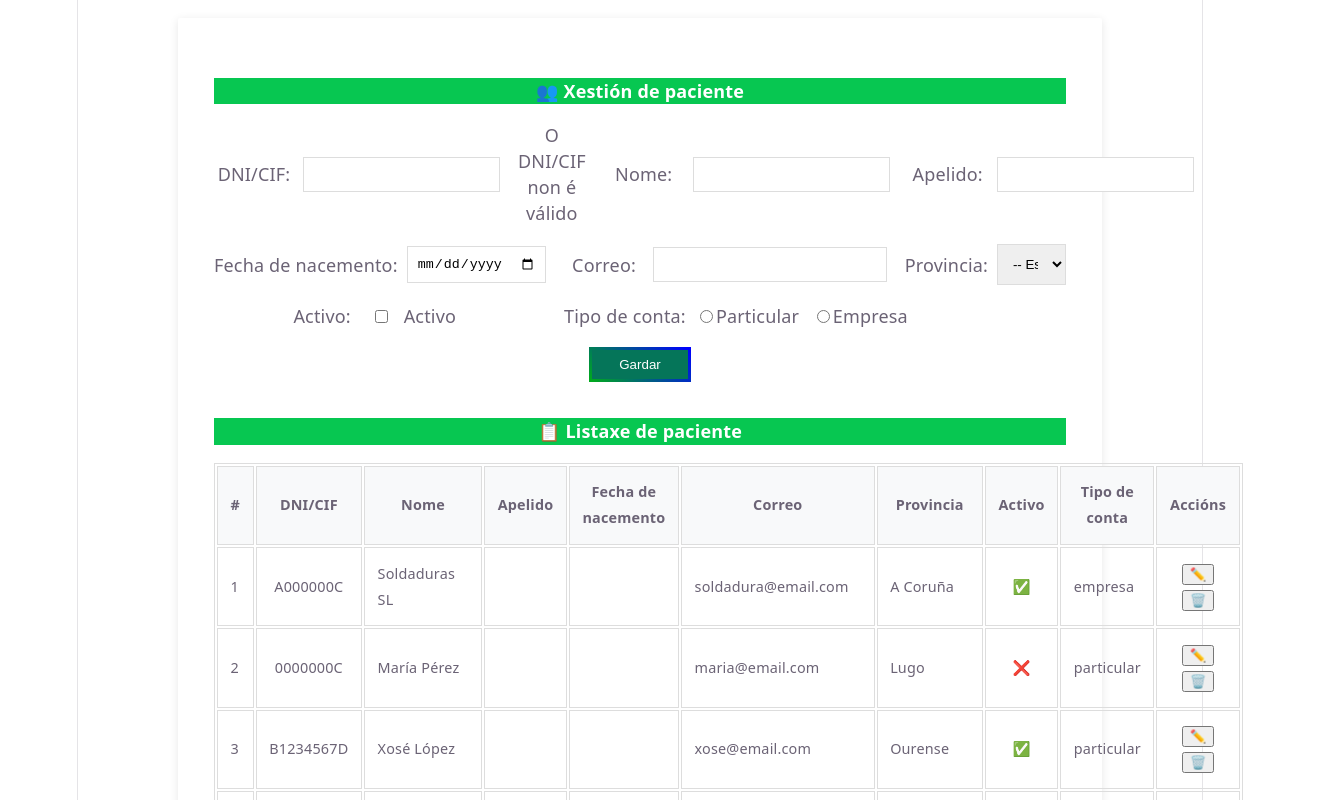
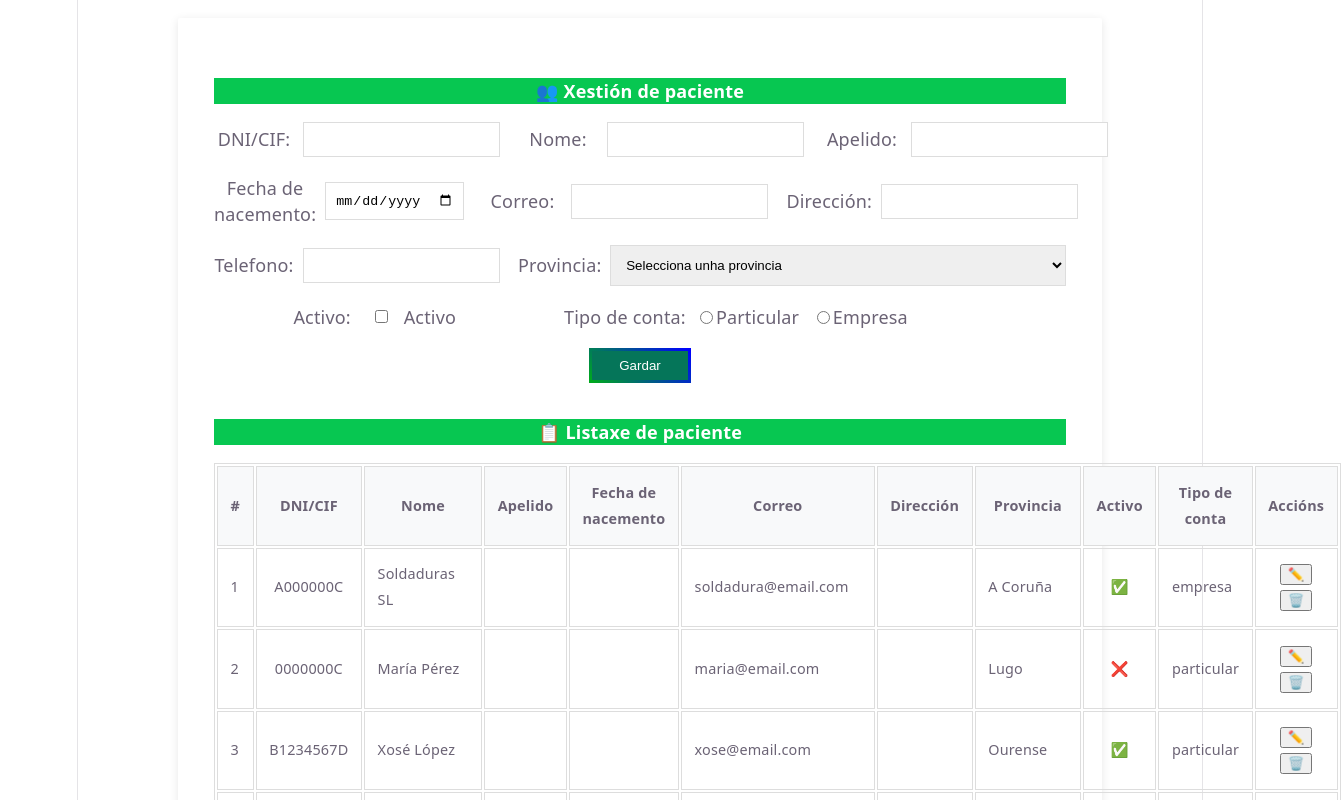
Before and after one commit to h0rge/lagoalvarez, a Vue app: page / in a window 1280 px wide. Shown: the top 800 px of the page, 1341 px wide, since content can reach past the window. Built offline with nearby package versions, Linux system fonts and the light colour scheme.

Commit message:
Corregir nombre y apellidos, campos telefono y direccion añadidos

```diff
--- a/src/components/xestionusuarios.vue
+++ b/src/components/xestionusuarios.vue
@@ -5,18 +5,33 @@
       <div class="fila">
         <div class="campo campo-dni">
           <label>DNI/CIF:</label>
-          <input v-model="novoPaciente.dni" type="text" required style="text-align: center;" />
+          <input v-model="novoPaciente.dni"
+            v-on:input="novoPaciente.dni = novoPaciente.dni.toUpperCase()"
+            type="text" required style="text-align: center;" />
         </div>
-        <div v-if="validarDni">
+        <div
+          v-if="novoPaciente.dni !== '' && (!validarDni() || !validarDni2())"
+          class="error-message"
+          >
           <p class="error">O DNI/CIF non é válido</p>
         </div>
         <div class="campo campo-nome">
           <label>Nome:</label>
-          <input v-model="novoPaciente.nome" type="text" required />
+          <input
+            v-model="novoPaciente.nome"
+            type="text"
+            @keyup.enter="corrixirNome()"
+            @blur="corrixirNome()"
+            required />
         </div>
         <div class="campo campo-apelido">
           <label>Apelido:</label>
-          <input v-model="novoPaciente.apelido" type="text" required />
+          <input
+          v-model="novoPaciente.apelido"
+          type="text"
+          @keyup.enter="corrixirApelido()"
+          @blur="corrixirApelido()"
+          required />
         </div>
       </div>
       <div class="fila">
@@ -28,14 +43,30 @@
           <label>Correo:</label>
           <input v-model="novoPaciente.correo" type="email" required />
         </div>
+        <div class="campo campo-dirección">
+          <label>Dirección:</label>
+          <input v-model="novoPaciente.direccion" type="text" required />
+        </div>
+      </div>
+      <div class="fila">
+        <div class="campo campo-telefono">
+          <label>Telefono:</label>
+          <input
+          v-model="novoPaciente.telefono"
+          type="text"
+          required />
+        </div>
         <div class="campo campo-provincia">
           <label>Provincia:</label>
-          <select v-model="novoPaciente.provincia">
-            <option value="">-- Escolle unha provincia --</option>
-            <option>A Coruña</option>
-            <option>Lugo</option>
-            <option>Ourense</option>
-            <option>Pontevedra</option>
+          <select v-model="novoPaciente.provincia" required>
+            <option value="">Selecciona unha provincia</option>
+            <option
+            v-for="provincia in provincias"
+            :key="provincia.id"
+            :value="provincia.nombre"
+          >
+              {{ provincia.nombre }}
+            </option>
           </select>
         </div>
       </div>
@@ -75,6 +106,7 @@
           <th>Apelido</th>
           <th>Fecha de nacemento</th>
           <th>Correo</th>
+          <th>Dirección</th>
           <th>Provincia</th>
           <th>Activo</th>
           <th>Tipo de conta</th>
@@ -89,6 +121,7 @@
           <td>{{ u.apelido }}</td>
           <td>{{ u.fechaNacemento }}</td>
           <td>{{ u.correo }}</td>
+          <td>{{ u.direccion }}</td>
           <td>{{ u.provincia }}</td>
           <td style="text-align: center;">{{ u.activo ? "✅" : "❌" }}</td>
           <td>{{ u.tipoCuenta }}</td>
@@ -108,6 +141,7 @@
 /// Zona de declaracións
 import { ref, reactive, onMounted } from 'vue'
 
+const provincias = ref([])
 const paciente = ref([])  //almacena la lista de paciente e os seus cambios
 
 const novoPaciente = reactive({
@@ -115,6 +149,7 @@ const novoPaciente = reactive({
   nome: "",
   apelido: "",
   correo: "",
+  direccion: "",
   provincia: "",
   activo: false,
   tipoCuenta: ""
@@ -129,11 +164,21 @@ onMounted(() => {       //sempre se cargan estos paciente de exemplo ao iniciar
     { dni: "B1234567D", nome: "Xosé López", correo: "xose@email.com", provincia: "Ourense", activo: true, tipoCuenta: "particular" },
     { dni: "C9876543E", nome: "Construcións Modernas", correo: "construcion@email.com", provincia: "Pontevedra", activo: true, tipoCuenta: "empresa" }
   ]
+
+  provincias.value = [
+    { id: "1", nombre: "A Coruña" },
+    { id: "2", nombre: "Lugo" },
+    { id: "3", nombre: "Ourense" },
+    { id: "4", nombre: "Pontevedra" }
+  ]
 })
 
 /// Zona de métodos ou funcións
 
 function gardarPaciente() {
+  if (!validarDni() || !validarDni2()) {
+    return;
+  }
   paciente.value.push({ ...novoPaciente })  //engade o novo paciente á lista (copia do obxecto)
   Object.assign(novoPaciente, { dni: "", nome: "", correo: "", provincia: "", activo: false, tipoCuenta: "" }) //reinicia o formulario
 }
@@ -152,19 +197,45 @@ function editarPaciente(index) {
 
 function validarDni() {
   const dniregex = /^[0-9]{8}[A-Z]$/; // Expresión regular para validar el formato del DNI
-  return dniregex.test(novoPaciente.dni);
+  return dniregex.test(novoPaciente.dni.toUpperCase());
 }
 
 function validarDni2() {
   const dniarray = ['T', 'R', 'W', 'A', 'G', 'M', 'Y', 'F', 'P', 'D', 'X', 'B', 'N', 'J', 'Z', 'S', 'Q', 'V', 'H', 'L', 'C', 'K', 'E'];
   const numerosDni = novoPaciente.dni.slice(0, 8);
   const letraDni = novoPaciente.dni.slice(8, 9);
-  return
+  return dniarray[numerosDni % 23] === letraDni.toUpperCase();
+}
+
+function corrixirNome() {
+  if (novoPaciente.nome.length > 0) {
+    novoPaciente.nome = novoPaciente.nome
+    .trim()
+    .split(/\s+/)
+    .map(word => word.charAt(0).toUpperCase() + word.slice(1).toLowerCase())
+    .join(' ');
+  }
+}
+function corrixirApelido() {
+  if (novoPaciente.apelido.length > 0) {
+    novoPaciente.apelido = novoPaciente.apelido
+    .trim()
+    .split(/\s+/)
+    .map(word => word.charAt(0).toUpperCase() + word.slice(1).toLowerCase())
+    .join(' ');
+  }
+
 }
 
 </script>
 
 <style scoped>
+
+.error {
+  color: red;
+  font-size: 0.9rem;
+  margin-top: 0.2rem;
+}
 .xestion-paciente {
   width: 100%;
   /* opcional para que no crezca demasiado en pantallas muy grandes */
@@ -321,5 +392,9 @@ h4 {
     gap: 0.5rem;
     /* opcional: un pequeño espacio entre ellos */
   }
+
+  .campo-dni {
+    background-color: red;
+  }
 }
 </style>
```
